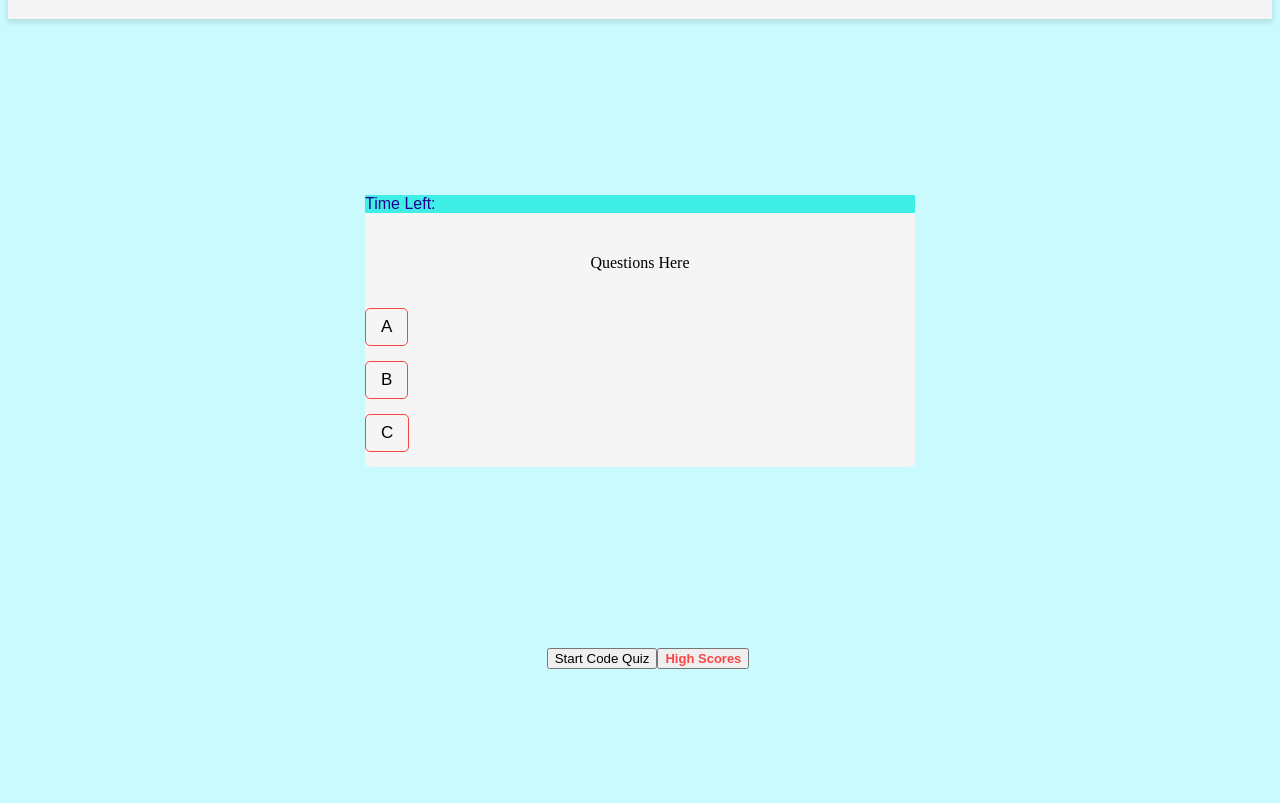
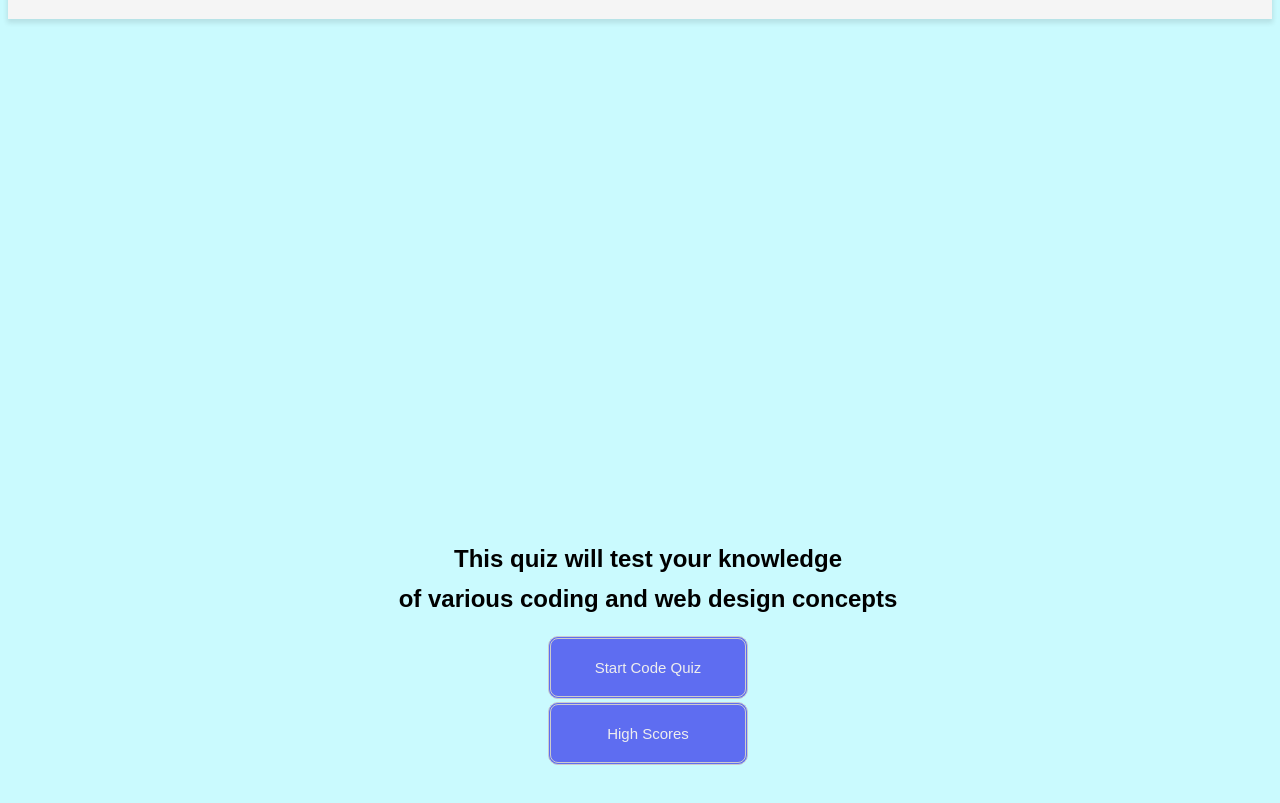
Before and after one commit to MichelleHirano/javascripquiz, a plain HTML site: page index.html in a window 1280 px wide. Shown: the part 69-872 px from the top of the page. Drawn offline with Linux system fonts and the light colour scheme.

Commit message:
adding a start page
tried changing a bunch of variables because my js wasn't working

```diff
--- a/assets/style.css
+++ b/assets/style.css
@@ -21,6 +21,27 @@ header{
     z-index:9999;
 }
 
+li{
+    padding-bottom: 3px;
+    color:var(--bright-text);
+}
+
+p{
+    color: var(--regular-text);
+    text-shadow: .5px .5px white;
+    text-align: center;
+    font-size: xx-large;
+    font-family: sans-serif;
+
+}
+h2{
+    font-family: sans-serif;
+    margin-top: -.5rem;
+}
+input{
+    text-align: center;
+}
+
 .container{
     width: 100vw;
     height: 100vw;
@@ -30,12 +51,30 @@ header{
     margin: 0 auto;
 }
 
+button {
+    display: inline-block;
+    font-family: sans-serif;
+    background-color: #5e6df1;
+    border-radius: 10px;
+    border: 3px double #cccccc;
+    color: #eeeeee;
+    text-align: center;
+    font-size: 15px;
+    padding: 20px;
+    width: 200px;
+    margin-top: 3px;
+  }
 
-#startPageHighscore{
-    font-size: small;
-    color:#FC4445;
-    font-weight: bold;
+  button:hover{
+      box-shadow: 4px 3px 6px #4450bd;
+  }
+
+  #startpage{
+    display: flex;
+    flex-direction: column;
+    align-items: center;
 }
+
 
 #timer{
     color:var(--regular-text);
@@ -46,62 +85,6 @@ header{
 
 }
 
-
-.start-button button{
-    display: inline-block;
-    font-family: sans-serif;
-    background-color:var(--bright-text);
-    border-radius: 10px;
-    border: 3px double #cccccc;
-    color: #eeeeee;
-    text-align: center;
-    font-size: 15px;
-    padding: 20px;
-    width: 200px;
-    margin-top: 3px;
-
-}
-
-.start-button button:hover{
-    border: 3px double #190061;
-}
-
-.quiz_box{
-    position: absolute;
-    top: 50%;
-    left: 50%;
-    transform: translate(-50%, -50%);
-    width: 550px;
-    background: whitesmoke;
-    border-radius: 5px;
-}
-
-.quiz_box #questions{
-    padding: 25px 30px 20px 30px;
-    background: whitesmoke;
-    text-align: center;
-}
-
-#a,
-#b,
-#c{
-    background:whitesmoke;
-    border: 1px solid var(--bright-text);
-    border-radius: 5px;
-    padding: 8px 15px;
-    margin-bottom: 15px;
-    display: flex;
-    align-items: center;
-    justify-content: space-between;
-    cursor: pointer;
-    font-size:17px;
-}
-
-#a #b #c:hover{
-    color: var(--secondary-background);
-    background: var(--bright-text);
-    border-color:var(--secondary-background);
-}
 
 #quiz {
     display: none;
--- a/index.html
+++ b/index.html
@@ -14,13 +14,16 @@
     </header>
 
 <div class="container">
-    <button id="startbutton">Start Code Quiz</button>
-    <!--highscore-->
-    <button id="startPageHighscore" onclick="showHighscore()"> High Scores</button>
 
+    <div id="startpage">
+        <h2>This quiz will test your knowledge</h2>
+        <h2>of various coding and web design concepts</h2>
+    <button id="startbtn">Start Code Quiz</button>
+    <button id="startPageHighscore" onclick="showHighscore()">High Scores</button>
+    </div>
     <!--Questions-->
     <main>
-         <div class=quiz_box>
+         <div id=quiz>
             <div id="timer"> Time Left:</div>
                 <div id="questions"><p>Questions Here</p></div>
                     <button id="a" onclick="checkAnswer('a')" >A</button>
@@ -33,7 +36,7 @@
     <!--input final score-->
         <div id="gameover">
             <div id="finalScore"></div>
-            <input type="text" placeholder="Enter your initials for high score" name="intials" id="initials"/>
+            <input type="text" size="40" placeholder="Enter your initials for high score" name="intials" id="initials"/>
             <button id="submitScore"> Submit Score</button>
         </div>
 
--- a/script.js
+++ b/script.js
@@ -1,10 +1,12 @@
 //elements
-var quizBody = document.getElementsByClassName("quiz_box");
+var quizBody = document.getElementById("quiz");
 var resultsEl = document.getElementById('result');
 var finalScoreEl = document.getElementById('finalScore');
 var gameoverDiv = document.getElementById('gameover');
+var questionsEl = document.getElementById('questions');
 var quizTimer = document.getElementById('timer');
-var startQuizButton = document.getElementById('startbutton');
+var startQuizButton = document.getElementById('startbtn');
+var startQuizDiv = document.getElementById('startpage');
 var highscoreContainer = document.getElementById('highscoreContainer');
 var highscoreDiv = document.getElementById('high-scorePage');
 var highscoreInputName = document.getElementById('initials');
@@ -87,6 +89,8 @@ function startQuiz(){
 
       quizBody.style.display = "block";
 }
+ //start quiz
+ startQuizButton.addEventListener("click" ,startQuiz);
 
     //Score Display
 
@@ -102,7 +106,7 @@ function startQuiz(){
     submitScoreBtn.addEventListener("click" , function highscore() {
 
         if (highscoreInputName.value === ""){
-            alert("Initials cannot be black");
+            alert("Initials cannot be blank");
             return false;
     }
         else{
@@ -156,7 +160,7 @@ function startQuiz(){
     function replayQuiz(){
         highscoreContainer.style.display = "none";
         gameoverDiv.style.display = "none";
-        timeLeft = 76;
+        timeLeft = 60;
         score = 0;
         currentQuestionIndex = 0;
     }
@@ -165,7 +169,7 @@ function startQuiz(){
     //this function checks answers
 
     function checkAnswer(answer){
-        correct = quizQuestions[currentQuestionIndex].correctAnswer;
+       var correct = quizQuestions[currentQuestionIndex].correctAnswer;
 
         if (answer === correct && currentQuestionIndex !== finalQuestionIndex){
             score++;
@@ -182,6 +186,3 @@ function startQuiz(){
             showScore();
         }
     }
-
-    //start quiz
-      startQuizButton.addEventListener("click" ,startQuiz);
```
